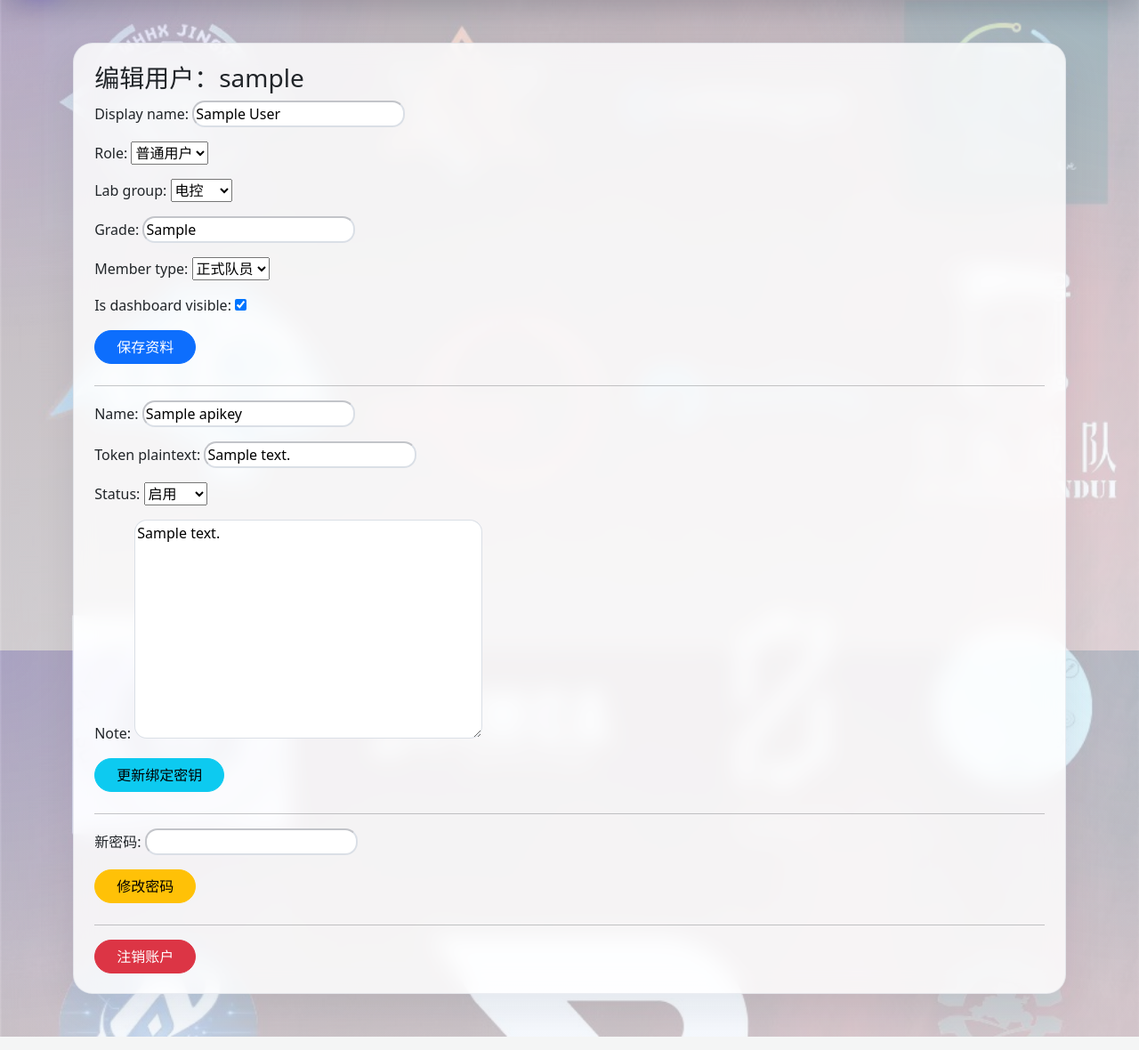
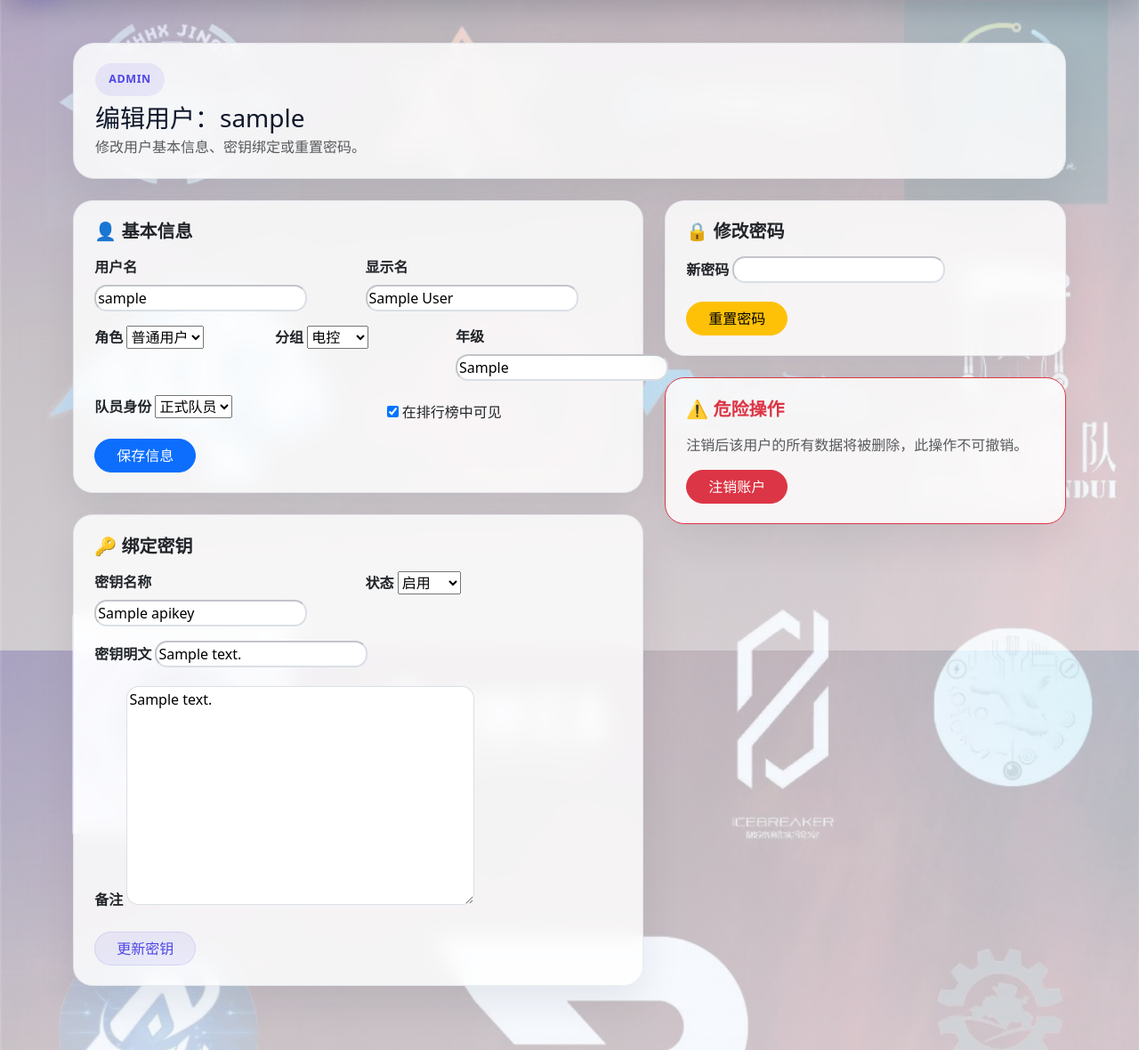
Before and after one commit to hpylsy/LLM-Multiplexer, a Django app: page /users/admin/1/edit/ in a window 1280 px wide. Shown: the part 69-1249 px from the top of the page at 89% size. Run offline with Django 4.2, Linux system fonts and the light colour scheme; a user stored in the database is signed in; tables that the repository leaves empty hold one stand-in row (values such as "Sample post").

Commit message:
fix: add username editing to admin user edit form + redesign edit page
- Add username field to AdminProfileQuotaForm (was missing because it's on User model, not Profile)
- Form now accepts user_instance to handle username changes with uniqueness validation
- Redesign edit page with clear sections: basic info, key binding, password, danger zone
- Grid layout for form fields instead of as_p

```diff
--- a/templates/users/admin_user_edit.html
+++ b/templates/users/admin_user_edit.html
@@ -1,33 +1,117 @@
 {% extends 'base.html' %}
 
-{% block title %}管理员 - 编辑用户{% endblock %}
+{% block title %}编辑用户 - {{ target_user.username }}{% endblock %}
 
 {% block content %}
-<div class="card panel-card"><div class="card-body">
-    <h3>编辑用户：{{ target_user.username }}</h3>
-    <form method="post" class="mb-4">
+<section class="page-hero mb-4">
+    <span class="eyebrow-badge mb-2 d-inline-flex">Admin</span>
+    <h3 class="mb-1">编辑用户：{{ target_user.username }}</h3>
+    <p class="text-muted mb-0">修改用户基本信息、密钥绑定或重置密码。</p>
+</section>
+
+<div class="row g-4">
+    <div class="col-lg-7">
+        <div class="card panel-card mb-4"><div class="card-body">
+            <h5 class="section-title">👤 基本信息</h5>
+            <form method="post">
                 {% csrf_token %}
-        {{ form.as_p }}
-        <button class="btn btn-primary rounded-pill px-4" type="submit" name="save_profile" value="1">保存资料</button>
+                <div class="row g-3">
+                    <div class="col-md-6">
+                        <label class="form-label fw-semibold" for="id_profile-username">用户名</label>
+                        {{ form.username }}
+                    </div>
+                    <div class="col-md-6">
+                        <label class="form-label fw-semibold" for="id_profile-display_name">显示名</label>
+                        {{ form.display_name }}
+                    </div>
+                    <div class="col-md-4">
+                        <label class="form-label fw-semibold" for="id_profile-role">角色</label>
+                        {{ form.role }}
+                    </div>
+                    <div class="col-md-4">
+                        <label class="form-label fw-semibold" for="id_profile-lab_group">分组</label>
+                        {{ form.lab_group }}
+                    </div>
+                    <div class="col-md-4">
+                        <label class="form-label fw-semibold" for="id_profile-grade">年级</label>
+                        {{ form.grade }}
+                    </div>
+                    <div class="col-md-6">
+                        <label class="form-label fw-semibold" for="id_profile-member_type">队员身份</label>
+                        {{ form.member_type }}
+                    </div>
+                    <div class="col-md-6 d-flex align-items-end">
+                        <div class="form-check">
+                            {{ form.is_dashboard_visible }}
+                            <label class="form-check-label" for="id_profile-is_dashboard_visible">在排行榜中可见</label>
+                        </div>
+                    </div>
+                </div>
+                {% if form.errors %}
+                <div class="alert alert-danger mt-3 mb-0 py-2 rounded-3">
+                    {% for field, errs in form.errors.items %}
+                        {% for e in errs %}<div>{{ e }}</div>{% endfor %}
+                    {% endfor %}
+                </div>
+                {% endif %}
+                <div class="mt-3">
+                    <button class="btn btn-primary rounded-pill px-4" type="submit" name="save_profile" value="1">保存信息</button>
+                </div>
             </form>
+        </div></div>
+
         {% if key_form %}
-    <hr>
-    <form method="post" class="mb-4">
+        <div class="card panel-card mb-4"><div class="card-body">
+            <h5 class="section-title">🔑 绑定密钥</h5>
+            <form method="post">
                 {% csrf_token %}
-        {{ key_form.as_p }}
-        <button class="btn btn-info rounded-pill px-4" type="submit" name="save_key" value="1">更新绑定密钥</button>
+                <div class="row g-3">
+                    <div class="col-md-6">
+                        <label class="form-label fw-semibold">密钥名称</label>
+                        {{ key_form.name }}
+                    </div>
+                    <div class="col-md-6">
+                        <label class="form-label fw-semibold">状态</label>
+                        {{ key_form.status }}
+                    </div>
+                    <div class="col-12">
+                        <label class="form-label fw-semibold">密钥明文</label>
+                        {{ key_form.token_plaintext }}
+                    </div>
+                    <div class="col-12">
+                        <label class="form-label fw-semibold">备注</label>
+                        {{ key_form.note }}
+                    </div>
+                </div>
+                <div class="mt-3">
+                    <button class="btn btn-soft rounded-pill px-4" type="submit" name="save_key" value="1">更新密钥</button>
+                </div>
             </form>
+        </div></div>
         {% endif %}
-    <hr>
-    <form method="post" class="mb-4">
+    </div>
+
+    <div class="col-lg-5">
+        <div class="card panel-card mb-4"><div class="card-body">
+            <h5 class="section-title">🔒 修改密码</h5>
+            <form method="post">
                 {% csrf_token %}
-        {{ password_form.as_p }}
-        <button class="btn btn-warning rounded-pill px-4" type="submit" name="save_password" value="1">修改密码</button>
+                <div class="mb-3">
+                    <label class="form-label fw-semibold">新密码</label>
+                    {{ password_form.new_password }}
+                </div>
+                <button class="btn btn-warning rounded-pill px-4" type="submit" name="save_password" value="1">重置密码</button>
             </form>
-    <hr>
-    <form method="post" onsubmit="return confirm('确认注销该账户？')">
+        </div></div>
+
+        <div class="card panel-card border-danger"><div class="card-body">
+            <h5 class="section-title text-danger">⚠️ 危险操作</h5>
+            <p class="text-muted mb-3">注销后该用户的所有数据将被删除，此操作不可撤销。</p>
+            <form method="post" onsubmit="return confirm('确认注销用户 {{ target_user.username }}？此操作不可撤销！')">
                 {% csrf_token %}
                 <button class="btn btn-danger rounded-pill px-4" type="submit" name="delete_user" value="1">注销账户</button>
             </form>
         </div></div>
+    </div>
+</div>
 {% endblock %}
--- a/users/forms.py
+++ b/users/forms.py
@@ -12,9 +12,33 @@ class ProfileForm(forms.ModelForm):
 
 
 class AdminProfileQuotaForm(forms.ModelForm):
+    username = forms.CharField(label="用户名", max_length=150)
+
     class Meta:
         model = Profile
         fields = ["display_name", "role", "lab_group", "grade", "member_type", "is_dashboard_visible"]
+
+    def __init__(self, *args, **kwargs):
+        self.user_instance = kwargs.pop("user_instance", None)
+        super().__init__(*args, **kwargs)
+        if self.user_instance:
+            self.fields["username"].initial = self.user_instance.username
+
+    def clean_username(self):
+        username = self.cleaned_data["username"].strip()
+        if self.user_instance and username != self.user_instance.username:
+            if User.objects.filter(username=username).exists():
+                raise forms.ValidationError("该用户名已存在")
+        return username
+
+    def save(self, commit=True):
+        profile = super().save(commit=commit)
+        if self.user_instance:
+            new_username = self.cleaned_data["username"]
+            if new_username != self.user_instance.username:
+                self.user_instance.username = new_username
+                self.user_instance.save(update_fields=["username"])
+        return profile
 
 
 class AdminUserWithCliproxyKeyForm(forms.Form):
--- a/users/views.py
+++ b/users/views.py
@@ -46,7 +46,7 @@ def admin_user_edit(request, user_id):
     target_user = get_object_or_404(User.objects.select_related("profile"), pk=user_id)
     bound_key = target_user.api_keys.order_by("-created_at").first()
     if request.method == "POST":
-        form = AdminProfileQuotaForm(request.POST, instance=target_user.profile, prefix="profile")
+        form = AdminProfileQuotaForm(request.POST, instance=target_user.profile, prefix="profile", user_instance=target_user)
         password_form = AdminUserPasswordForm(request.POST, prefix="password")
         key_form = AdminUserBoundKeyForm(request.POST, instance=bound_key, prefix="key") if bound_key else AdminUserKeyOnlyForm(request.POST, prefix="key")
         if "save_profile" in request.POST and form.is_valid():
@@ -72,7 +72,7 @@ def admin_user_edit(request, user_id):
             messages.success(request, "用户账号已注销")
             return redirect("admin-user-list")
     else:
-        form = AdminProfileQuotaForm(instance=target_user.profile, prefix="profile")
+        form = AdminProfileQuotaForm(instance=target_user.profile, prefix="profile", user_instance=target_user)
         password_form = AdminUserPasswordForm(prefix="password")
         key_form = AdminUserBoundKeyForm(instance=bound_key, prefix="key") if bound_key else None
     return render(request, "users/admin_user_edit.html", {"target_user": target_user, "form": form, "password_form": password_form, "key_form": key_form, "bound_key": bound_key})
```
Lines whose indentation alone changed are shown as unchanged.
